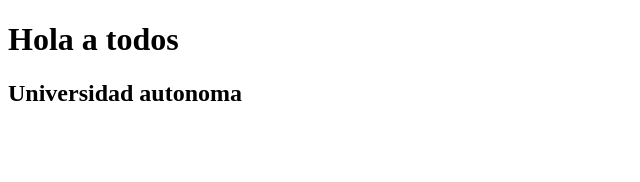
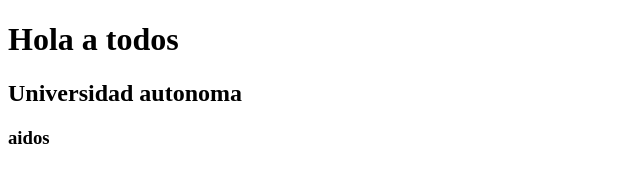
Before and after one commit to Sacol16/clase1, a plain HTML site: page index.html in a window 1280 px wide. Shown: the full height of the page, 0-640 px from the left. Drawn offline with Linux system fonts and the light colour scheme.

Commit message:
adios a todos

```diff
--- a/index.html
+++ b/index.html
@@ -8,6 +8,7 @@
 <body>
     <h1>Hola a todos</h1>
     <h2> Universidad autonoma</h2>
-
+    <h3> aidos
+    </h3>
 </body>
 </html>
```
